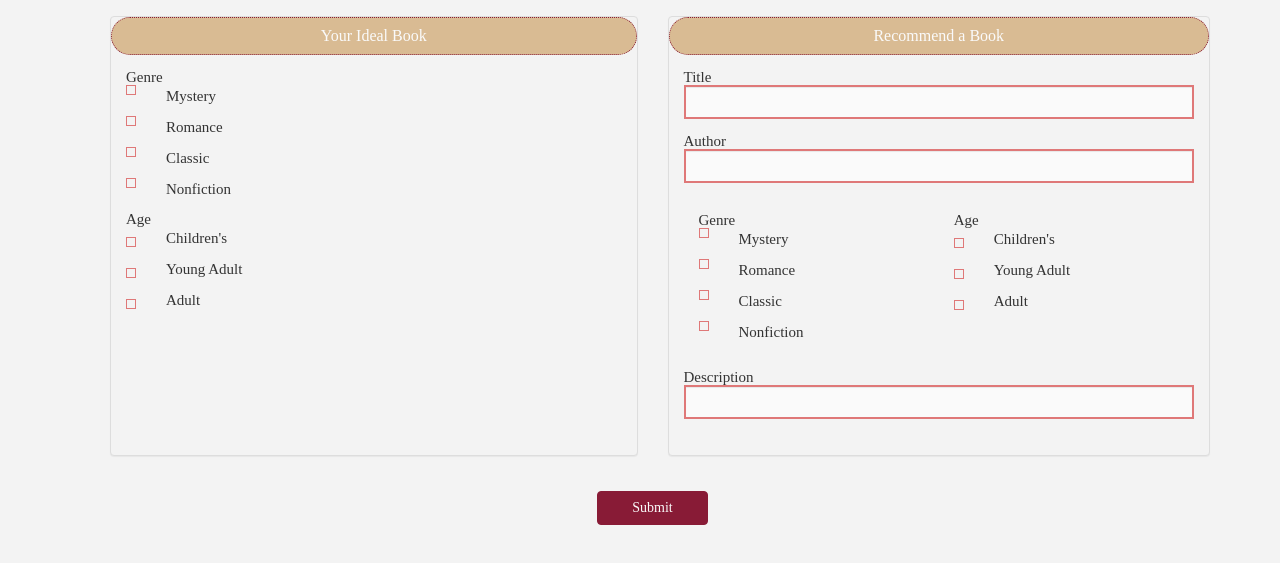
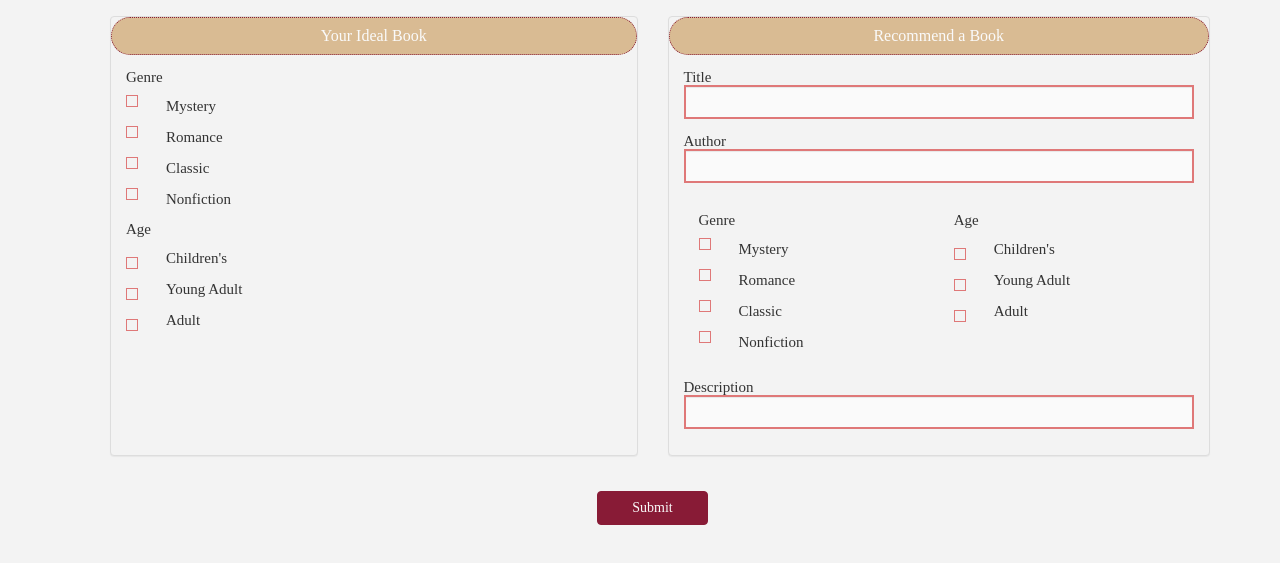
Before and after one commit to myliewalker/book-finder, a website: page pages/index.html in a window 1280 px wide. Shown: the part 213-776 px from the top of the page. Drawn offline with nearby package versions, Linux system fonts and the light colour scheme.

Commit message:
fixed checkboxes

```diff
--- a/assets/css/style.css
+++ b/assets/css/style.css
@@ -103,6 +103,10 @@ body {
     border-radius: 0px;
     border-color: rgb(136, 27, 54);
 }
+
+.boxTitle {
+    padding-bottom: 10px;
+}
 /* hide default checkbox */
 input[type="checkbox"], input[type="radio"]{
     display: none;
@@ -114,8 +118,8 @@ input[type="checkbox"], input[type="radio"]{
     position: absolute;
     top: 0;
     left: 0;
-    height: 10px;
-    width: 10px;
+    height: 12px;
+    width: 12px;
     border: solid;
     border-color: rgb(223, 120, 120);
     border-width: 1px;
@@ -130,13 +134,13 @@ input[type="checkbox"], input[type="radio"]{
 }
 /* checkmark style */
 .container .checkmark:after, .radio:after {
-    left: 5px;
-    top: 2px;
-    width: 6px;
+    left: 2px;
+    top: 0px;
+    width: 5px;
     height: 10px;
     border: solid;
     border-color: rgb(136, 27, 54);
-    border-width: 0 3px 3px 0;
+    border-width: 0 2px 2px 0;
     -webkit-transform: rotate(45deg);
     -ms-transform: rotate(45deg);
     transform: rotate(45deg);
--- a/pages/index.html
+++ b/pages/index.html
@@ -42,7 +42,7 @@
               <div class="panel-body">
                 <!-- <form> -->
                 <form>
-                  <label>Genre</label>
+                  <label class="boxTitle">Genre</label>
                   <div class="form-group">
                     <label class="container">Mystery
                       <input class="form-control" id="mystery" type="checkbox">
@@ -61,7 +61,7 @@
                       <span class="checkmark"></span>
                     </label>
                   </div>
-                <label>Age</label>
+                <label class="boxTitle">Age</label>
                 <div class="form-group">
                     <label class="container">Children's
                       <input class="form-control" name="age" id="kid" type="radio">
@@ -100,7 +100,7 @@
                 </div>
                 <div class="modal-body row">
                 <div class="col-lg-6">
-                <label>Genre</label>
+                <label class="boxTitle">Genre</label>
                 <div class="form-group">
                     <label class="container">Mystery
                       <input class="form-control" name="genre" id="nmystery" type="checkbox">
@@ -121,7 +121,7 @@
                 </div>
                 </div>
                 <div class="col-lg-6">
-                <label>Age</label>
+                <label class="boxTitle">Age</label>
                 <div class="form-group">
                     <label class="container">Children's
                       <input class="form-control" name="nage" id="nkid" type="radio">
@@ -151,6 +151,4 @@
         <button class="btn btn-primary"id="submit" type="submit">Submit</button>
 </div>
 
-</body>
-
 </html>
```
